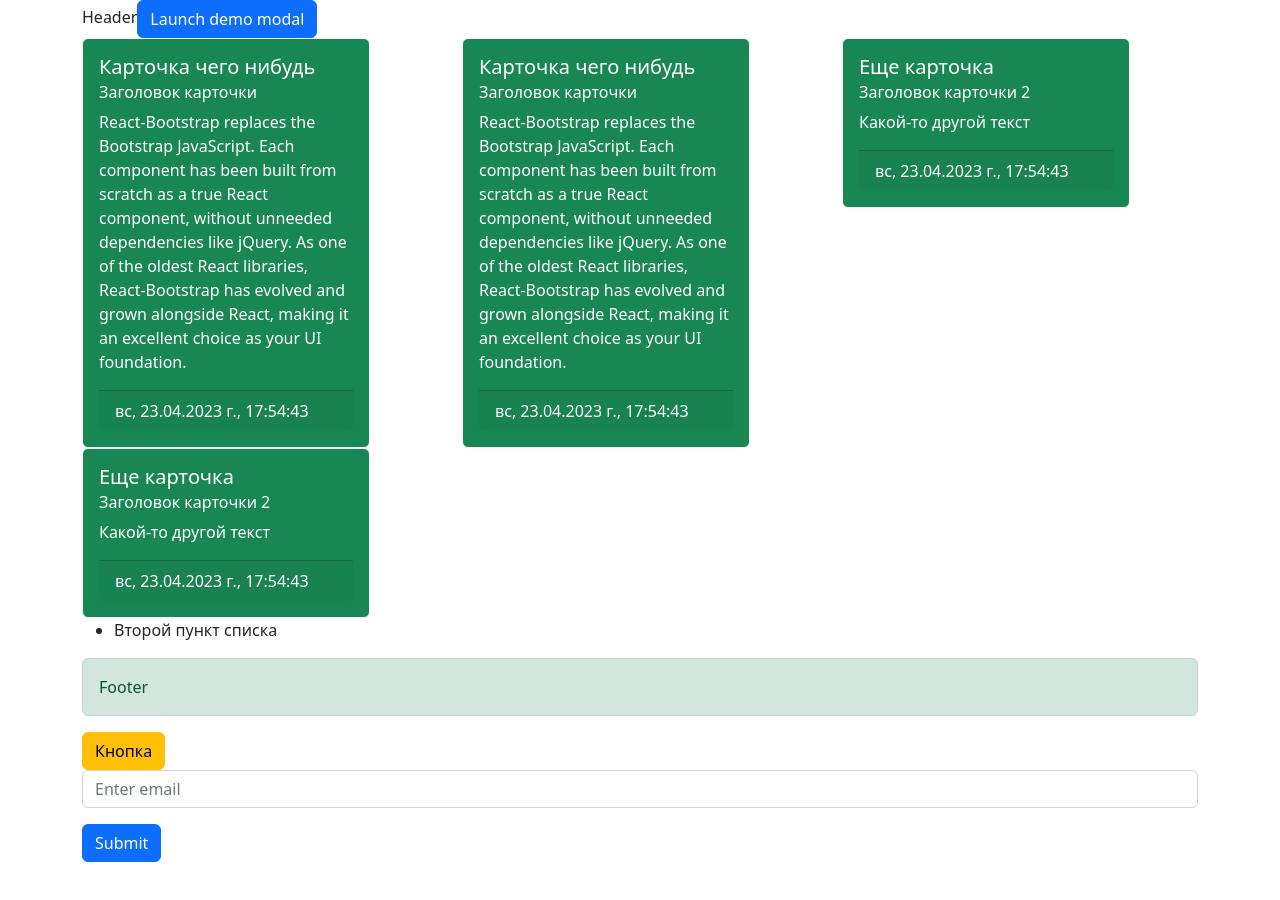
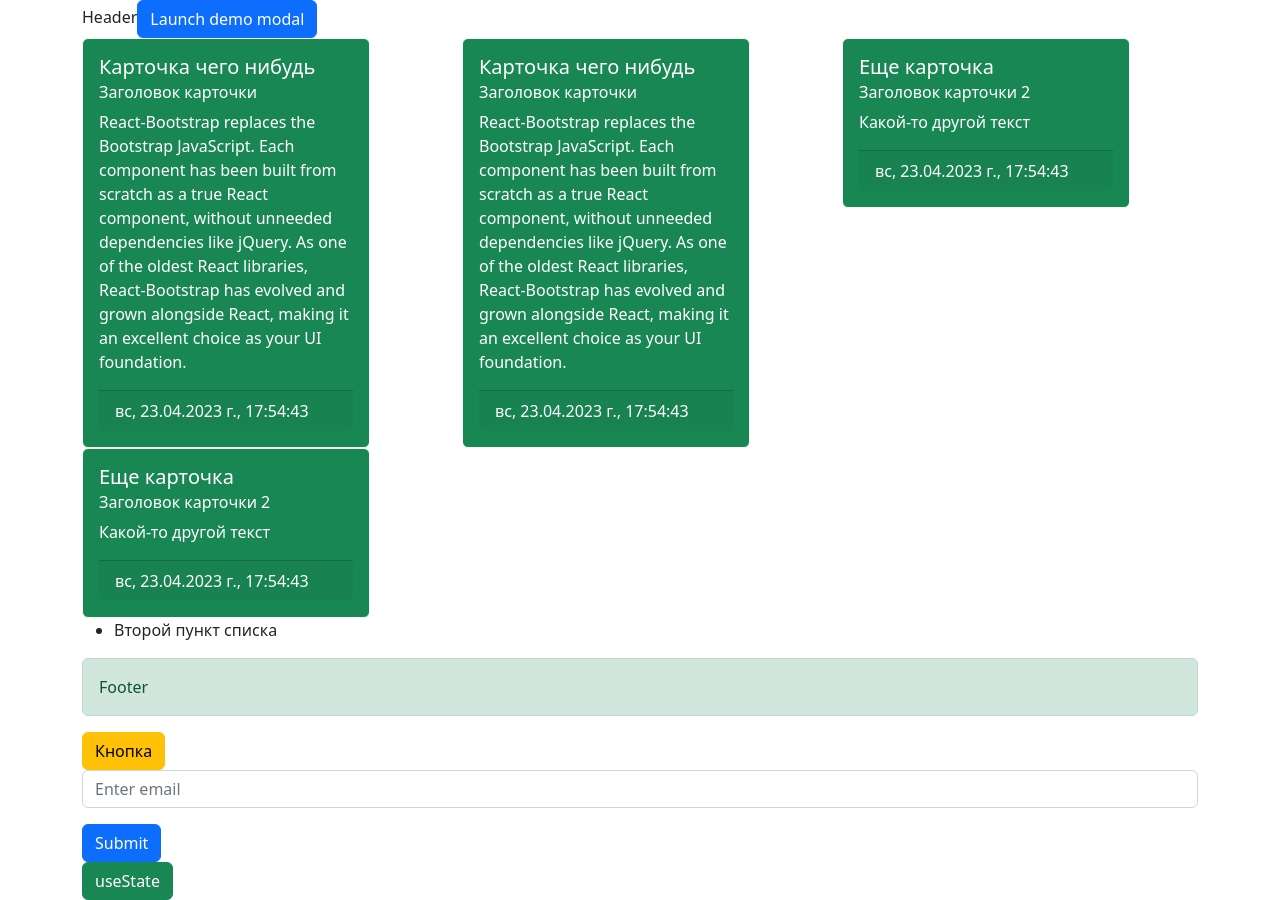
Before and after one commit to LexusAlex/react-start, a React (Create React App) app: page / in a window 1280 px wide. Before the commit the page ends 862 px from the top, so only its background shows below. Built offline with nearby package versions, Linux system fonts and the light colour scheme.

Commit message:
fix components

```diff
--- a/src/components/Application/Apllication.jsx
+++ b/src/components/Application/Apllication.jsx
@@ -8,6 +8,7 @@ import Lists from "../Lists";
 import TestButton from "../TestButton";
 import Form from "react-bootstrap/Form";
 import FormTest from "../FormTest";
+import UseState from "../Hooks/UseState/UseState";
 
 function Application() {
   return (
@@ -24,6 +25,7 @@ function Application() {
           <TestButton></TestButton>
         </div>
         <FormTest></FormTest>
+        <UseState></UseState>
       </Container>
     </>
   );
--- /dev/null
+++ b/src/components/Hooks/UseState/UseState.jsx
@@ -0,0 +1,14 @@
+import {useState} from "react";
+import Button from "react-bootstrap/Button";
+
+export default function UseState()
+{
+  // index переменная состояния
+  // setIndex функция которая будет обновлять index
+  const [index, setIndex] = useState(1);
+  return (
+    <>
+        <Button variant={"success"} onClick={() => {setIndex(index + 1); console.log(index)}}>useState</Button>
+    </>
+  );
+}
```
